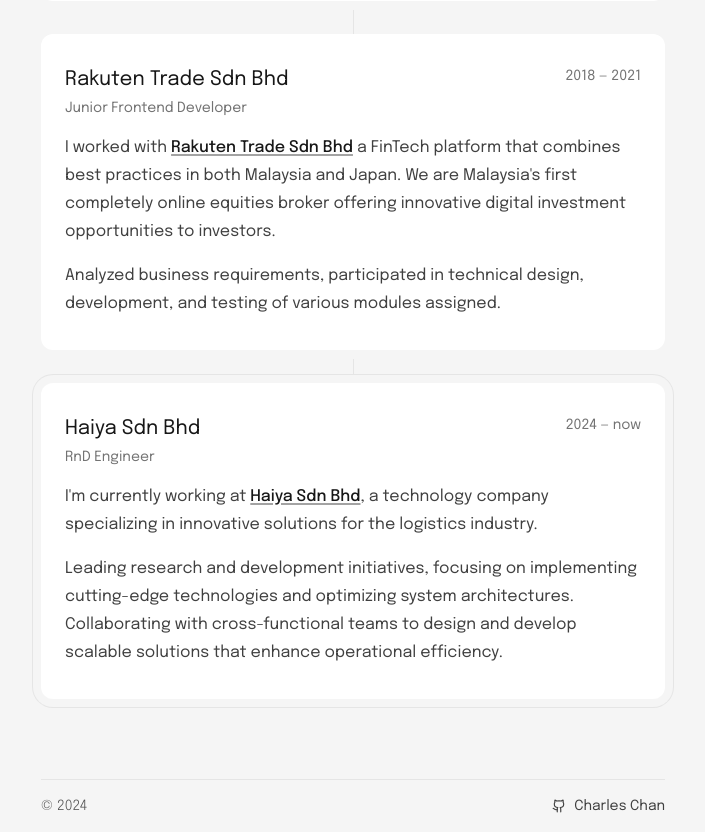
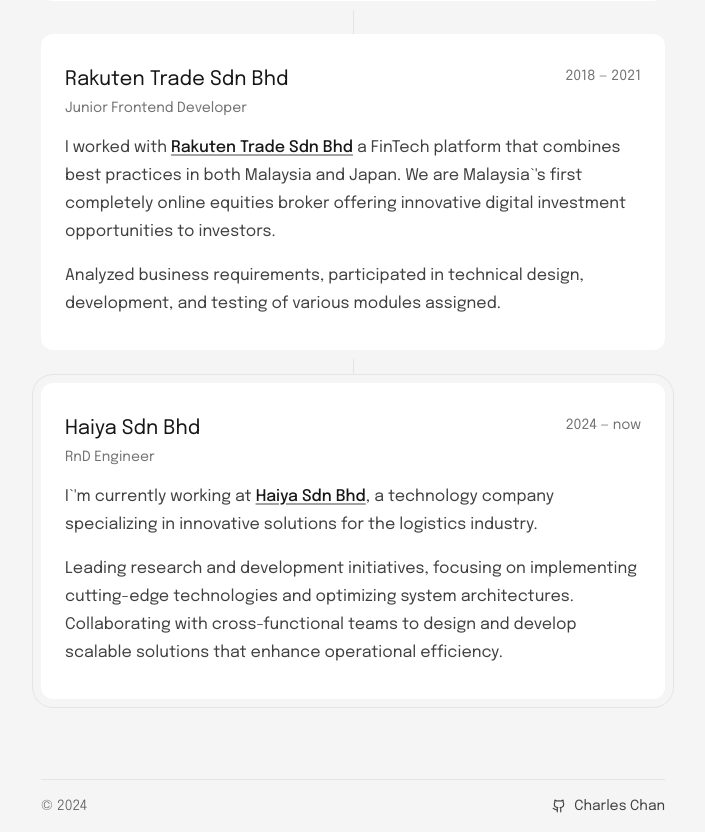
Before and after one commit to charles5991/charlesDev, a Next.js app: page /work in a window 1280 px wide. Shown: the part 1400-2232 px from the top of the page, without its empty margins (287-992 px from the left). Built offline with nearby package versions, Linux system fonts and the light colour scheme.

Commit message:
Update data.tsx

```diff
--- a/app/work/data.tsx
+++ b/app/work/data.tsx
@@ -12,7 +12,7 @@
    position: "RnD Engineer",
    introDescription: (
       <>
-         I'm currently working at{" "}
+         I`&apos;m currently working at{" "}
          <a href="https://www.haiya.com.my/">Haiya Sdn Bhd</a>, a
          technology company specializing in innovative solutions for the logistics industry.
          <br />
@@ -98,7 +98,7 @@
          I worked with{" "}
          <a href="https://www.rakutentrade.my/">Rakuten Trade Sdn Bhd</a> a
          FinTech platform that combines best practices in both Malaysia and
-         Japan. We are Malaysia's first completely online equities broker
+         Japan. We are Malaysia`&apos;s first completely online equities broker
          offering innovative digital investment opportunities to investors.
          <br />
          <span className="mt-4 block">
```
